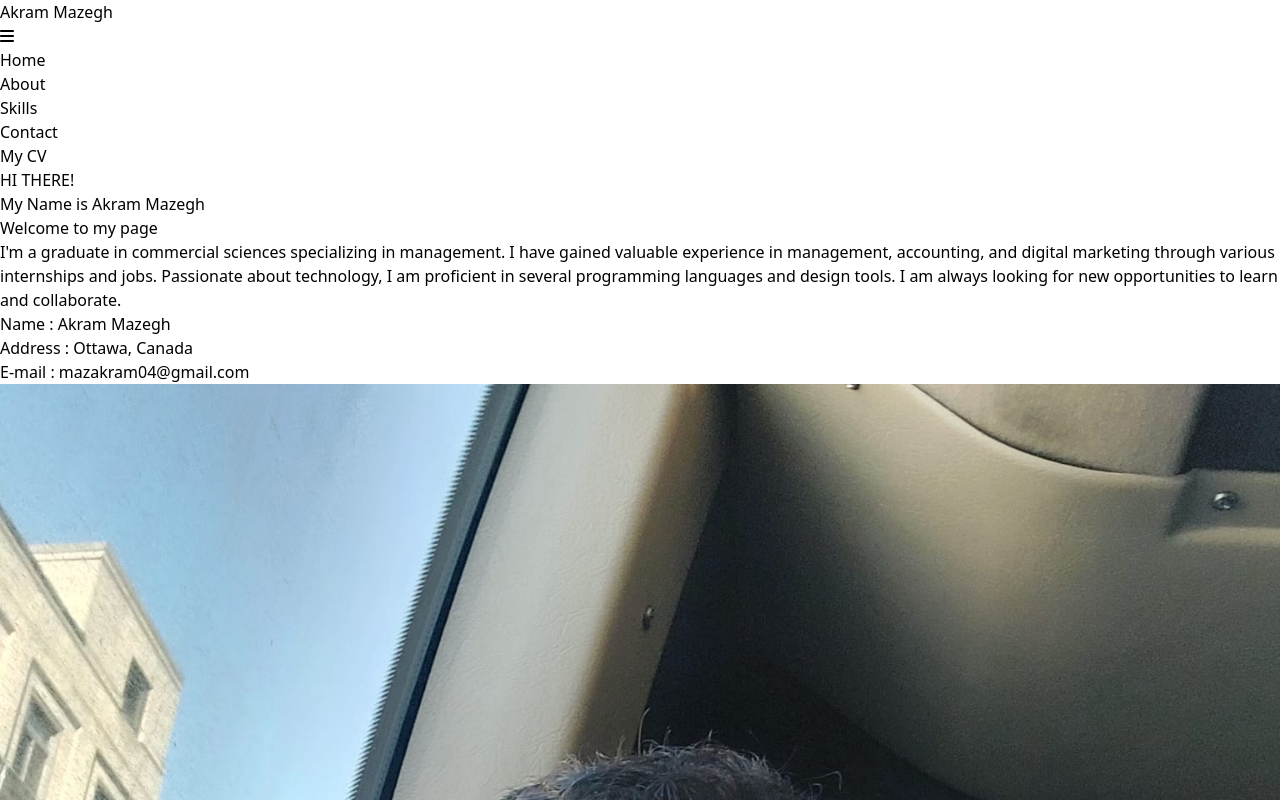
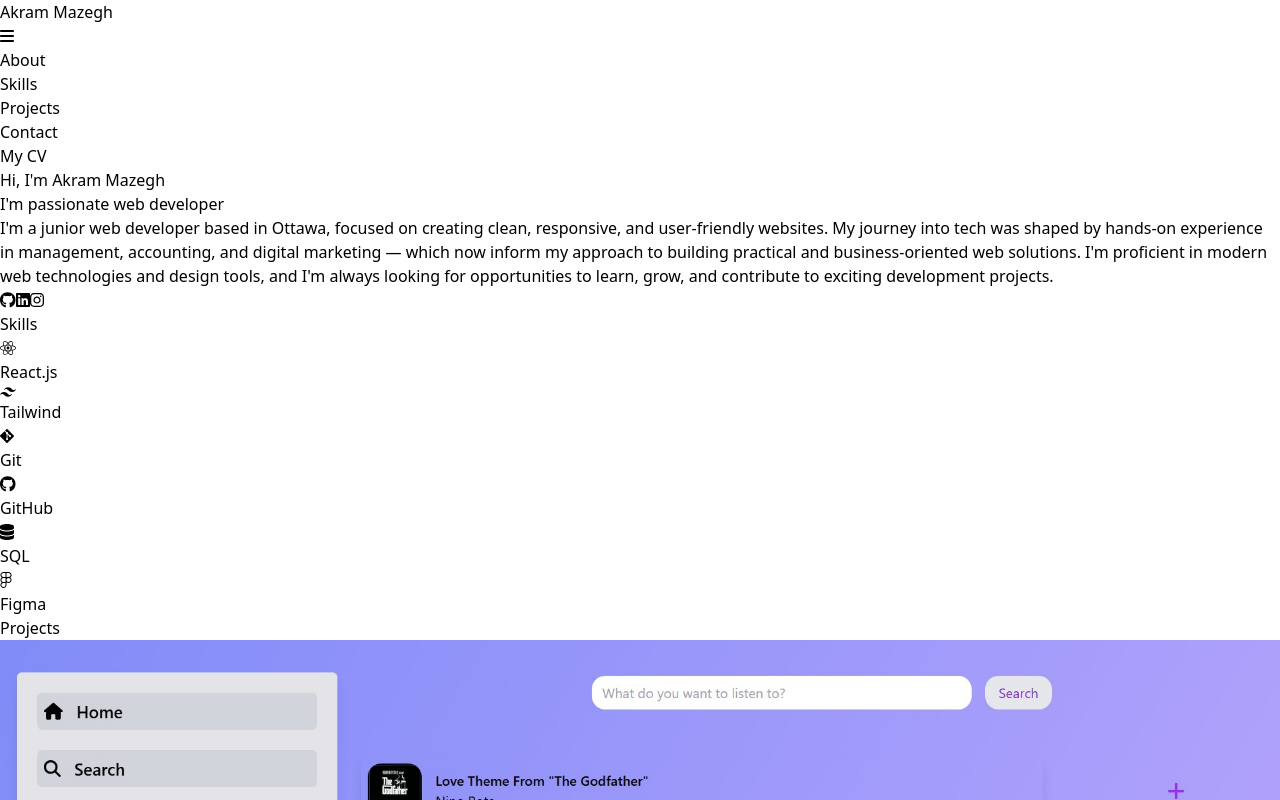
Before and after one commit to akram-99-amg/Akram_Web_Site, a React (Vite) app: page / in a window 1280 px wide. Shown: the top 800 px of the page. Built offline with nearby package versions, Linux system fonts and the light colour scheme.

Commit message:
add project part and re-adjuste the home part

```diff
--- a/src/Components/Pages/About.jsx
+++ b/src/Components/Pages/About.jsx
@@ -5,7 +5,7 @@
     <div id='about' className='px-6 flex flex-col-reverse gap-6 sm:gap-0 items-center sm:flex-row-reverse sm:justify-around text-white   '>
 
           <div className='flex flex-col '>
-            <div className='sm:w-96 text-lg mb-8 text-justify'>
+            {/* <div className='sm:w-96 text-lg mb-8 text-justify'>
               I'm a graduate in commercial sciences specializing in management. I have gained valuable experience in management,
               accounting, and digital marketing through various internships and jobs. Passionate about technology,
               I am proficient in several programming languages and design tools. I am always looking for new opportunities to learn and collaborate.
@@ -14,14 +14,14 @@
               <li>Name : Akram Mazegh</li>
               <li>Address : Ottawa, Canada </li>
               <li>E-mail : mazakram04@gmail.com</li>
-            </ul>
+            </ul> */}
           </div>
 
-        <img
+        {/* <img
         src="Images/ak.jpg"
         alt="ak"
         className='sm:w-80 sm:h-96 w-64 rounded-lg'
-        />
+        /> */}
 
     </div>
   )
--- a/src/Components/Pages/Home.jsx
+++ b/src/Components/Pages/Home.jsx
@@ -1,12 +1,50 @@
-import React from 'react'
+import { Link } from "react-router-dom"
+import { FontAwesomeIcon } from '@fortawesome/react-fontawesome'
+import { faGithub, faLinkedin, faInstagram } from '@fortawesome/free-brands-svg-icons';
 
 const Home = () => {
   return (
-    <div id="home" className='sm:py-[70px] sm:px-[150px] py-6 text-white flex flex-col items-center gap-7 font-semibold text-xl sm:text-2xl   '>
+    <div id="home" className='sm:py-[70px] py-16 sm:px-[150px] px-8  text-white flex flex-col gap-7 font-semibold text-xl sm:text-2xl   '>
 
-      <h2 className=''>HI THERE!</h2>
-      <h1 className=''>My Name is <span className='font-bold text-2xl sm:text-3xl'>Akram Mazegh</span> </h1>
-      <p className='font-normal'>Welcome to my page</p>
+      <h2 className='text-4xl pt-4'>Hi, <span className='text-3xl'>I'm</span> <span className='font-semibold text-3xl sm:text-3xl'> Akram Mazegh</span>  </h2>
+
+      <p className='font-normal'>I'm passionate web developer</p>
+      <div className=' text-lg pr-10 mb-4'>
+        I'm a junior web developer based in Ottawa, focused on creating clean, responsive, and user-friendly websites.
+        My journey into tech was shaped by hands-on experience in management, accounting,
+        and digital marketing — which now inform my approach to building practical and business-oriented web solutions.
+        I'm proficient in modern web technologies and design tools, and I'm always looking for opportunities to learn, grow,
+        and contribute to exciting development projects.
+      </div>
+
+      <div className='flex justify-center sm:justify-start gap-12 text-5xl' >
+        <Link
+          to="https://github.com/akram-99-amg?tab=repositories"
+          target="_blank"
+          >
+          <FontAwesomeIcon
+            className='hover:text-gray-300 cursor-pointer'
+            icon={faGithub} />
+        </Link>
+
+        <Link
+        to="https://www.linkedin.com/in/akram-mazegh-8a8741251/"
+        target="_blank"
+        >
+          <FontAwesomeIcon
+            className='hover:text-gray-300 cursor-pointer'
+            icon={faLinkedin} />
+        </Link>
+
+        <Link
+        to="https://www.instagram.com/akram_mazegh/"
+        target="_blank"
+        >
+          <FontAwesomeIcon
+            className='hover:text-gray-300 cursor-pointer'
+            icon={faInstagram} />
+        </Link>
+      </div>
 
 
 
--- a/src/Components/Pages/NavBar.jsx
+++ b/src/Components/Pages/NavBar.jsx
@@ -21,11 +21,11 @@
 
       <div >
         <ul className=' hidden sm:flex sm:gap-8 sm:text-xl '>
-          <li className='hover:text-blue-400 cursor-pointer'>
+          {/* <li className='hover:text-blue-400 cursor-pointer'>
             <Link to="home" smooth={true} duration={500} >
               Home
             </Link>
-          </li>
+          </li> */}
 
           <li className='hover:text-blue-400 cursor-pointer'>
             <Link to="home" smooth={true} duration={500} >
@@ -36,6 +36,12 @@
           <li className='hover:text-blue-400 cursor-pointer'>
             <Link to="skills" smooth={true} duration={500} >
               Skills
+            </Link>
+          </li>
+
+          <li className='hover:text-blue-400 cursor-pointer'>
+            <Link to="projects" smooth={true} duration={500} >
+              Projects
             </Link>
           </li>
 
@@ -68,21 +74,31 @@
                 Home
               </Link>
             </li>
+
             <li className='hover:text-blue-400 hover:bg-blue-100 focus:bg-blue-100 w-[80%] h-7 text-center rounded-md cursor-pointer'>
               <Link to="about" smooth={true} duration={500} >
                 About
               </Link>
             </li>
+
             <li className='hover:text-blue-400 hover:bg-blue-100 focus:bg-blue-100 w-[80%] h-7 text-center rounded-md cursor-pointer'>
               <Link to="skills" smooth={true} duration={500} >
                 Skills
               </Link>
             </li>
+
+            <li className='hover:text-blue-400 hover:bg-blue-100 focus:bg-blue-100 w-[80%] h-7 text-center rounded-md cursor-pointer'>
+              <Link to="projects" smooth={true} duration={500} >
+                Projects
+              </Link>
+            </li>
+
             <li className='hover:text-blue-400 hover:bg-blue-100 focus:bg-blue-100 w-[80%] h-7 text-center rounded-md cursor-pointer'>
               <Link to="contact" smooth={true} duration={500} >
                 Contact
               </Link>
             </li>
+
             <li className='hover:text-blue-400 hover:bg-blue-100 focus:bg-blue-100 w-[80%] h-7 text-center rounded-md cursor-pointer'>
               <a
                 href="/CV/CV.pdf"
--- /dev/null
+++ b/src/Components/Pages/Projects.jsx
@@ -0,0 +1,38 @@
+import {Link} from "react-router-dom"
+
+const Projects = () => {
+  return (
+    <div id='projects'>
+      <h1 className='mb-4 pt-3 text-center text-6xl sm:text-8xl text-white font-semibold'>
+        Projects
+      </h1>
+      <div className='sm:flex sm:justify-around  gap-8 grid  '>
+
+        <Link
+        to="https://akram-music-weld.vercel.app/"
+        target="_blank"
+        className="transition duration-300 hover:bg-gray-300"
+        >
+          <img
+          src="Images/Musicapp.jpg"
+          alt="Musicapp"
+
+          className=' sm:w-[40em] sm:h-[22em] rounded-lg  '
+          />
+        </Link>
+
+        <Link>
+          <img
+          src="Images/ak.jpg"
+          alt="ak"
+          className=' sm:w-[40em] sm:h-[22em]'
+          />
+        </Link>
+
+      </div>
+
+    </div>
+  )
+}
+
+export default Projects
--- a/src/Layouts/MainPage.jsx
+++ b/src/Layouts/MainPage.jsx
@@ -3,6 +3,7 @@
 import Skills from '../Components/Pages/Skills'
 import About from '../Components/Pages/About'
 import Contact from '../Components/Pages/Contact'
+import Projects from '../Components/Pages/Projects'
 
 
 const MainPage = () => {
@@ -11,8 +12,9 @@
         <div>
           <NavBar />
           <Home />
-          <About />
+          {/* <About /> */}
           <Skills />
+          <Projects />
           <Contact />
         </div>
 
```
Also changed, not shown: public/Images/Musicapp.jpg (added).
